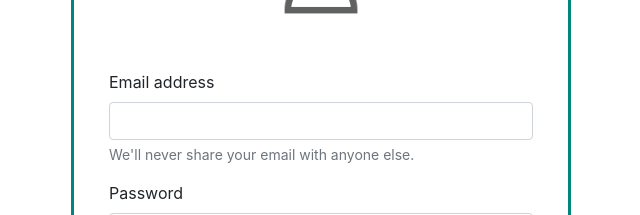
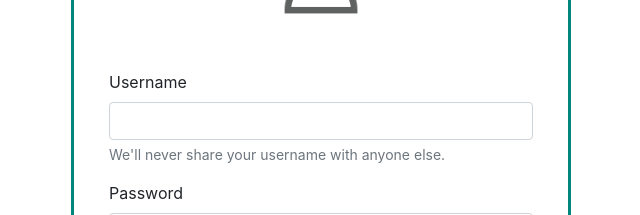
Before and after one commit to PalomaWolfango/proj3-frontend, a React (Create React App) app: page / in a window 1280 px wide. Shown: the part 257-472 px from the top of the page, without its empty margins (319-959 px from the left). Built offline with nearby package versions, Linux system fonts and the light colour scheme.

Commit message:
já faz a verficação

```diff
--- a/package.json
+++ b/package.json
@@ -6,6 +6,7 @@
     "@testing-library/jest-dom": "^5.16.1",
     "@testing-library/react": "^12.1.2",
     "@testing-library/user-event": "^13.5.0",
+    "axios": "^0.25.0",
     "bootstrap": "^5.1.3",
     "react": "^17.0.2",
     "react-bootstrap": "^2.1.1",
--- a/src/components/Login/loginAdmin.js
+++ b/src/components/Login/loginAdmin.js
@@ -1,5 +1,6 @@
 import React from "react";
 import imageLogin from "../images/login.png";
+import axios from "axios";
 
 class LoginAdmin extends React.Component {
     render(){
@@ -9,11 +10,11 @@ class LoginAdmin extends React.Component {
                 <div>
                     <img src={imageLogin} alt="ImageLogin" className="center" style={{marginBottom: '40px', width: '25%'}}/>
                 </div>
-                <form>
+                <form onSubmit={(e) => login(e)}>
                     <div class="mb-3">
-                        <label for="exampleInputEmail1" class="form-label">Email address</label>
-                        <input type="email" class="form-control" id="exampleInputEmail1" aria-describedby="emailHelp" />
-                        <div id="emailHelp" class="form-text">We'll never share your email with anyone else.</div>
+                        <label for="validationDefaultUsername" class="form-label">Username</label>
+                        <input type="username" class="form-control" id="validationDefaultUsername" aria-describedby="usernameHelp" />
+                        <div id="usernameHelp" class="form-text">We'll never share your username with anyone else.</div>
                     </div>
                     <div class="mb-3">
                         <label for="exampleInputPassword1" class="form-label">Password</label>
@@ -26,12 +27,26 @@ class LoginAdmin extends React.Component {
                     <div style={{textAlign: 'center', marginTop: '60px'}}>
                     <button type="submit" class="btn btn-info" href="#" style={{backgroundColor: '#00867d', border: '#00867d', color: 'white', padding: '5px 60px'}}>Submit</button>
                     </div>
-                    {/* monica */}
                 </form>
             </div></>
         )
     }
 }
 
+function login (e) {
+    e.preventDefault();
+    let request =  {
+        username: document.getElementById('validationDefaultUsername').value,
+        password: document.getElementById('exampleInputPassword1').value
+    }
+    axios.post('http://localhost:4000/api/users/login', request)
+    .then( resp => {
+        alert(resp.data.message);
+    })
+    .catch( err => {
+        console.log(err);
+    })
+}
+
 
 export default LoginAdmin;
```
Also changed, not shown: 1 other file (tests, documents, lock files or other folders).
